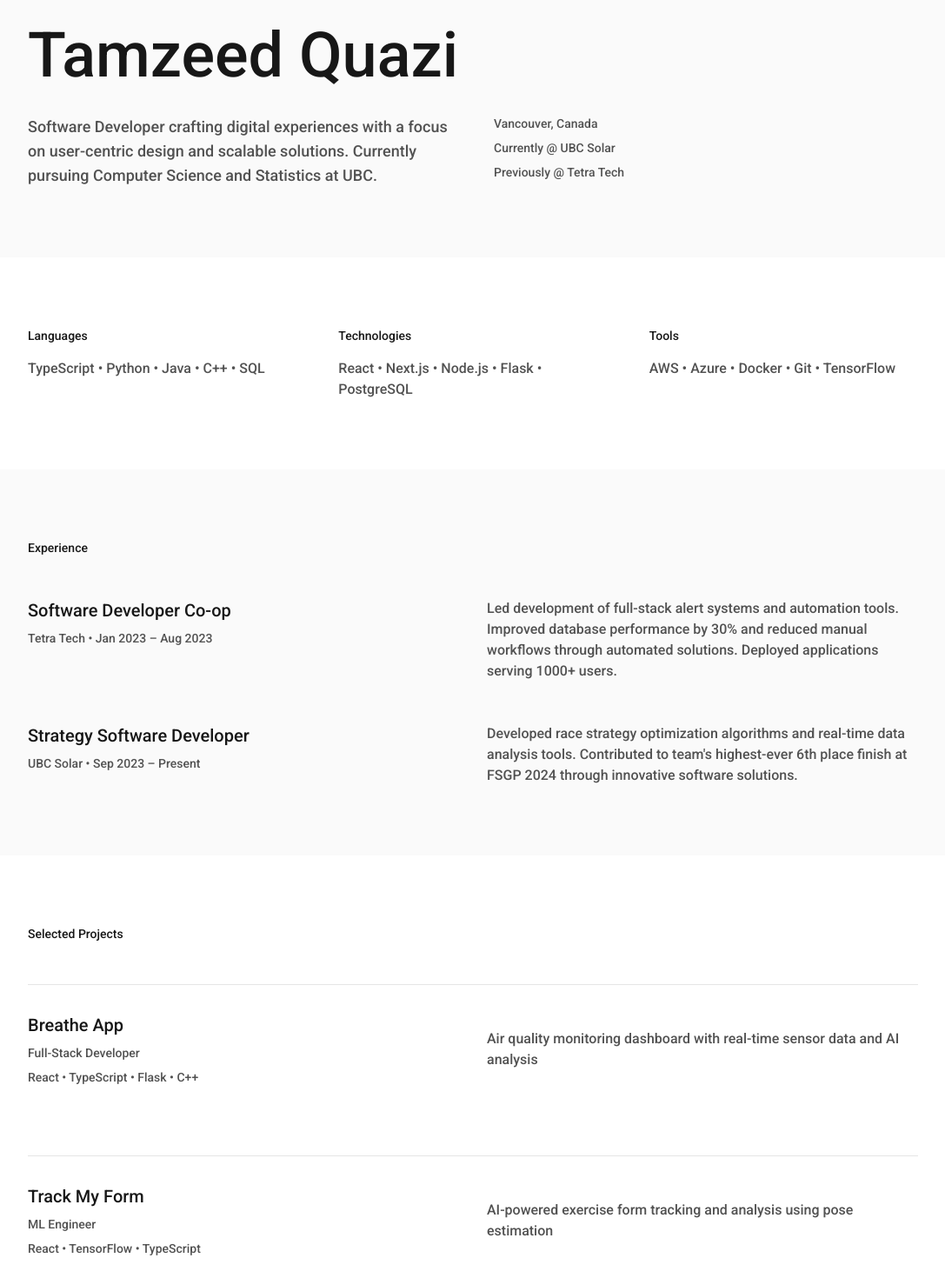
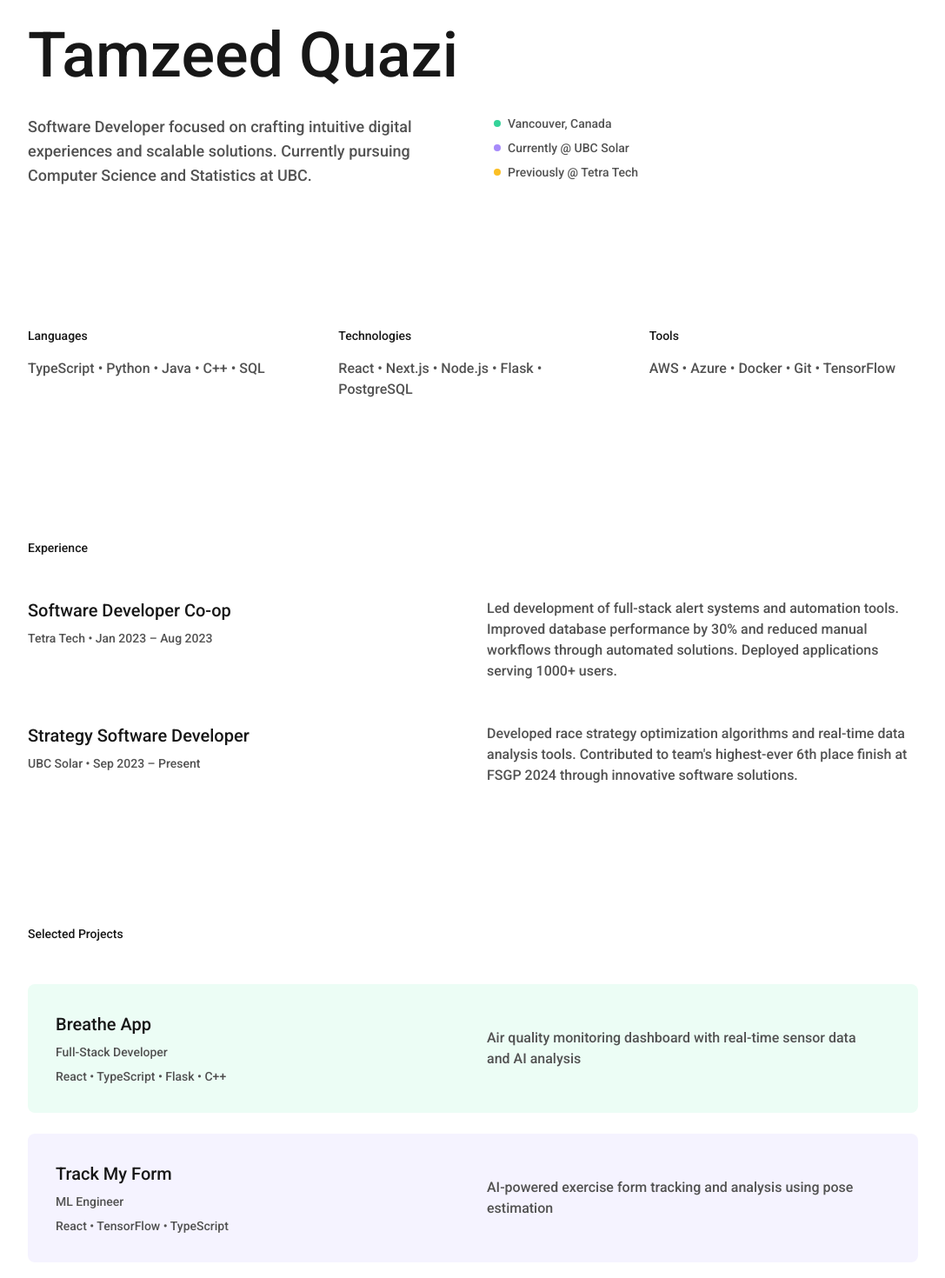
Before and after one commit to tamzeedq/personal_website, a Next.js app: page / in a window 1280 px wide. Shown: the part 100-1570 px from the top of the page at 87% size, without its empty margins (96-1183 px from the left). Built offline with nearby package versions, Linux system fonts and the light colour scheme.

Commit message:
simplified + some color

```diff
--- a/src/app/page.tsx
+++ b/src/app/page.tsx
@@ -10,39 +10,42 @@ const MinimalistPortfolio = () => {
       title: "Breathe App",
       role: "Full-Stack Developer",
       tech: "React • TypeScript • Flask • C++",
-      description: "Air quality monitoring dashboard with real-time sensor data and AI analysis"
+      description: "Air quality monitoring dashboard with real-time sensor data and AI analysis",
+      color: "bg-emerald-50"
     },
     {
       title: "Track My Form",
       role: "ML Engineer",
       tech: "React • TensorFlow • TypeScript",
-      description: "AI-powered exercise form tracking and analysis using pose estimation"
+      description: "AI-powered exercise form tracking and analysis using pose estimation",
+      color: "bg-violet-50"
     },
     {
       title: "Solar Race Optimizer",
       role: "Strategy Developer",
       tech: "Python • React • Electron",
-      description: "Race strategy optimization system for solar vehicle competitions"
+      description: "Race strategy optimization system for solar vehicle competitions",
+      color: "bg-amber-50"
     }
   ];
 
   return (
-    <div className="min-h-screen bg-neutral-50 text-neutral-900">
+    <div className="min-h-screen bg-white text-neutral-900">
       {/* Navigation */}
-      <nav className="fixed w-full bg-neutral-50/80 backdrop-blur-sm z-50">
+      <nav className="fixed w-full bg-white/80 backdrop-blur-sm z-50 border-b border-neutral-100">
         <div className="container mx-auto px-6 py-4 flex justify-between items-center">
-          <span className="font-medium">TQ</span>
+          <span className="font-medium text-indigo-600">TQ</span>
           <div className="flex gap-6">
-            <a href="https://github.com/tamzeedq" className="hover:text-neutral-500 transition-colors">
+            <a href="https://github.com/tamzeedq" className="hover:text-indigo-600 transition-colors">
               <FaGithub size={20} />
             </a>
-            <a href="https://www.linkedin.com/in/tamzeedquazi/" className="hover:text-neutral-500 transition-colors">
+            <a href="https://www.linkedin.com/in/tamzeedquazi/" className="hover:text-indigo-600 transition-colors">
               <FaLinkedin size={20} />
             </a>
-            <a href="https://www.instagram.com/tamzeed.q/" className="hover:text-neutral-500 transition-colors">
+            <a href="https://www.instagram.com/tamzeed.q/" className="hover:text-indigo-600 transition-colors">
               <FaInstagram size={20} />
             </a>
-            <a href="mailto:tamzeed.q@gmail.com" className="hover:text-neutral-500 transition-colors">
+            <a href="mailto:tamzeed.q@gmail.com" className="hover:text-indigo-600 transition-colors">
               <HiOutlineMail size={20} />
             </a>
           </div>
@@ -50,51 +53,69 @@ const MinimalistPortfolio = () => {
       </nav>
 
       {/* Hero Section */}
-      <header className="pt-32 pb-20 px-6">
+      <header className="pt-32 pb-20 px-6 bg-gradient-to-b from-indigo-50/50">
         <div className="container mx-auto max-w-5xl">
           <h1 className="text-7xl font-light mb-8">
-            Tamzeed Quazi
+            Tamzeed <span className="text-indigo-600">Quazi</span>
           </h1>
           <div className="grid md:grid-cols-2 gap-12">
             <p className="text-lg text-neutral-600">
-              Software Developer crafting digital experiences with a focus on user-centric design
-              and scalable solutions. Currently pursuing Computer Science and Statistics at UBC.
+              Software Developer focused on crafting intuitive digital experiences
+              and scalable solutions. Currently pursuing Computer Science and
+              Statistics at UBC.
             </p>
             <div className="text-sm space-y-2 text-neutral-600">
-              <p>Vancouver, Canada</p>
-              <p>Currently @ UBC Solar</p>
-              <p>Previously @ Tetra Tech</p>
+              <p className="flex items-center gap-2">
+                <span className="w-2 h-2 rounded-full bg-emerald-400"></span>
+                Vancouver, Canada
+              </p>
+              <p className="flex items-center gap-2">
+                <span className="w-2 h-2 rounded-full bg-violet-400"></span>
+                Currently @ UBC Solar
+              </p>
+              <p className="flex items-center gap-2">
+                <span className="w-2 h-2 rounded-full bg-amber-400"></span>
+                Previously @ Tetra Tech
+              </p>
             </div>
           </div>
         </div>
       </header>
 
       {/* Skills Grid */}
-      <section className="py-20 px-6 bg-white">
+      <section className="py-20 px-6">
         <div className="container mx-auto max-w-5xl grid md:grid-cols-3 gap-12">
-          <div>
-            <h2 className="text-sm font-medium mb-4">Languages</h2>
-            <p className="text-neutral-600">TypeScript • Python • Java • C++ • SQL</p>
+          <div className="group">
+            <h2 className="text-sm font-medium mb-4 text-indigo-600">Languages</h2>
+            <p className="text-neutral-600 group-hover:text-neutral-900 transition-colors">
+              TypeScript • Python • Java • C++ • SQL
+            </p>
           </div>
-          <div>
-            <h2 className="text-sm font-medium mb-4">Technologies</h2>
-            <p className="text-neutral-600">React • Next.js • Node.js • Flask • PostgreSQL</p>
+          <div className="group">
+            <h2 className="text-sm font-medium mb-4 text-indigo-600">Technologies</h2>
+            <p className="text-neutral-600 group-hover:text-neutral-900 transition-colors">
+              React • Next.js • Node.js • Flask • PostgreSQL
+            </p>
           </div>
-          <div>
-            <h2 className="text-sm font-medium mb-4">Tools</h2>
-            <p className="text-neutral-600">AWS • Azure • Docker • Git • TensorFlow</p>
+          <div className="group">
+            <h2 className="text-sm font-medium mb-4 text-indigo-600">Tools</h2>
+            <p className="text-neutral-600 group-hover:text-neutral-900 transition-colors">
+              AWS • Azure • Docker • Git • TensorFlow
+            </p>
           </div>
         </div>
       </section>
 
       {/* Experience Section */}
-      <section className="py-20 px-6">
+      <section className="py-20 px-6 bg-gradient-to-b from-indigo-50/50">
         <div className="container mx-auto max-w-5xl">
-          <h2 className="text-sm font-medium mb-12">Experience</h2>
+          <h2 className="text-sm font-medium mb-12 text-indigo-600">Experience</h2>
           <div className="space-y-12">
-            <div className="grid md:grid-cols-2 gap-8">
+            <div className="grid md:grid-cols-2 gap-8 group">
               <div>
-                <h3 className="text-xl mb-2">Software Developer Co-op</h3>
+                <h3 className="text-xl mb-2 group-hover:text-indigo-600 transition-colors">
+                  Software Developer Co-op
+                </h3>
                 <p className="text-sm text-neutral-600 mb-4">Tetra Tech • Jan 2023 – Aug 2023</p>
               </div>
               <div className="text-neutral-600">
@@ -103,9 +124,11 @@ const MinimalistPortfolio = () => {
                 through automated solutions. Deployed applications serving 1000+ users.
               </div>
             </div>
-            <div className="grid md:grid-cols-2 gap-8">
+            <div className="grid md:grid-cols-2 gap-8 group">
               <div>
-                <h3 className="text-xl mb-2">Strategy Software Developer</h3>
+                <h3 className="text-xl mb-2 group-hover:text-indigo-600 transition-colors">
+                  Strategy Software Developer
+                </h3>
                 <p className="text-sm text-neutral-600 mb-4">UBC Solar • Sep 2023 – Present</p>
               </div>
               <div className="text-neutral-600">
@@ -119,20 +142,25 @@ const MinimalistPortfolio = () => {
       </section>
 
       {/* Projects Section */}
-      <section className="py-20 px-6 bg-white">
+      <section className="py-20 px-6">
         <div className="container mx-auto max-w-5xl">
-          <h2 className="text-sm font-medium mb-12">Selected Projects</h2>
-          <div className="space-y-12">
+          <h2 className="text-sm font-medium mb-12 text-indigo-600">Selected Projects</h2>
+          <div className="space-y-6">
             {projects.map((project, index) => (
-              <div key={index} className="group grid md:grid-cols-2 gap-8 py-8 border-t border-neutral-200">
+              <div
+                key={index}
+                className={`group grid md:grid-cols-2 gap-8 p-8 rounded-lg transition-all hover:scale-[1.02] ${project.color}`}
+              >
                 <div>
-                  <h3 className="text-xl mb-2">{project.title}</h3>
+                  <h3 className="text-xl mb-2 group-hover:text-indigo-600 transition-colors">
+                    {project.title}
+                  </h3>
                   <p className="text-sm text-neutral-600 mb-2">{project.role}</p>
                   <p className="text-sm text-neutral-600">{project.tech}</p>
                 </div>
                 <div className="flex items-center justify-between">
                   <p className="text-neutral-600">{project.description}</p>
-                  <FaArrowRight className="opacity-0 group-hover:opacity-100 transition-opacity" />
+                  <FaArrowRight className="opacity-0 group-hover:opacity-100 transition-all text-indigo-600" />
                 </div>
               </div>
             ))}
@@ -141,12 +169,12 @@ const MinimalistPortfolio = () => {
       </section>
 
       {/* Footer */}
-      <footer className="py-12 px-6">
+      <footer className="py-12 px-6 bg-gradient-to-b from-indigo-50/50">
         <div className="container mx-auto max-w-5xl">
           <div className="grid md:grid-cols-2 gap-8">
             <p className="text-sm text-neutral-600">© 2024 Tamzeed Quazi</p>
             <div className="text-sm text-neutral-600">
-              Designed and built in Vancouver
+              Built with <span className="text-indigo-600">♥</span> in Vancouver
             </div>
           </div>
         </div>
```
